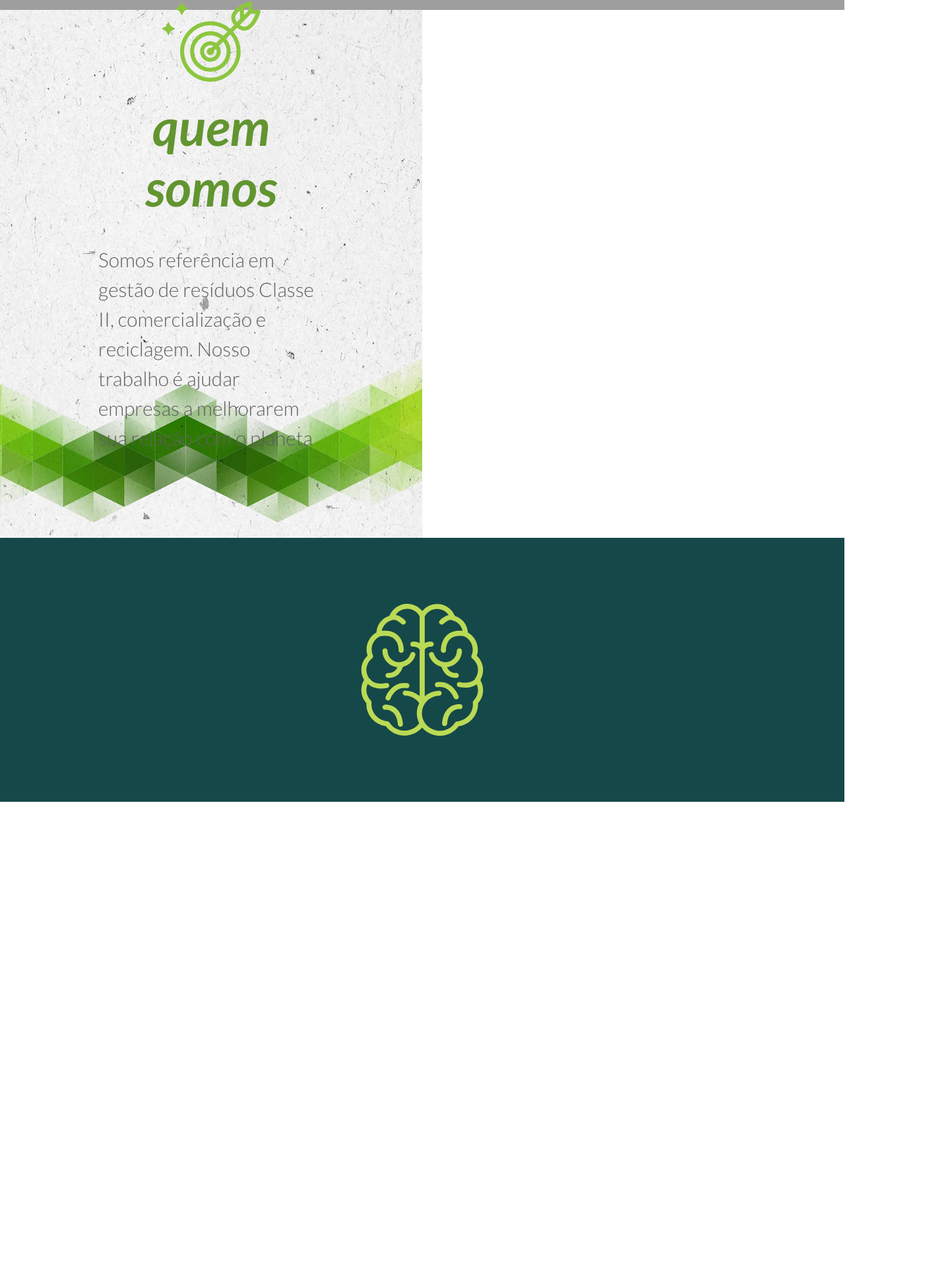
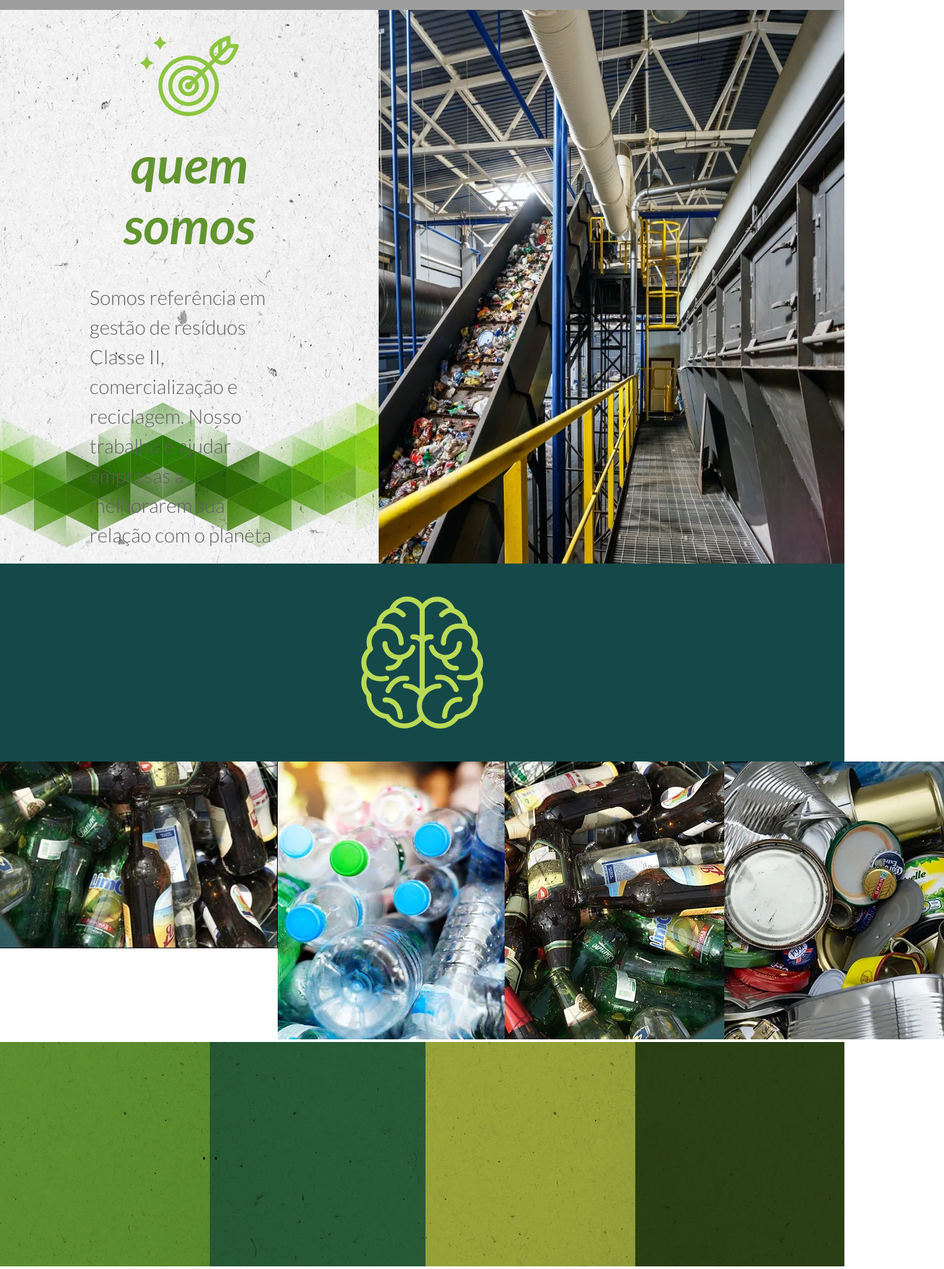
Before and after one commit to robertqsilva/senacecologico, a plain HTML site: page index.html in a window 1280 px wide. Shown: the part 1025-2948 px from the top of the page at 66% size, 1431 px wide, since content can reach past the window. Before the commit the page ends 2240 px from the top, so only its background shows below. Drawn offline with Linux system fonts and the light colour scheme; grey boxes are pictures that could not be loaded.

Commit message:
novas section incopletas

```diff
--- a/index.html
+++ b/index.html
@@ -57,8 +57,9 @@
           <div class="titulo-sec2">Somos referência em gestão de resíduos Classe II, comercialização e reciclagem. Nosso trabalho é ajudar empresas a melhorarem sua relação com o planeta</div>
           </div>
         </div>
-          <div class="lado2">
-          </div>
+        <div class="conteiner">
+          <img src="./src/img/foto-da-sala.webp" alt="foto-da-sala">
+         </div>
           </div>
         </section>
         <section>
@@ -77,6 +78,38 @@
           </svg>
            </div>
         </section>
+        <section>
+          <div class="grid-container">
+            <div class="grid-item">
+                <img src="./src/img/img-vidro.jpg" alt="Imagem 1">
+            </div>
+            <div class="grid-item">
+                <img src="./src/img/grid2.webp" alt="Imagem 2">
+            </div>
+            <div class="grid-item">
+                <img src="./src/img/grid3.webp" alt="Imagem 3">
+            </div>
+            <div class="grid-item">
+                <img src="./src/img/grid4.webp" alt="Imagem 4">
+            </div>
+          </div>
+        </section>
+
+        <div class="grid-color">
+          <div class="grid-c">
+              <img src="./src/img/grid1-1.webp" alt="Imagem 2">
+          </div>
+          <div class="grid-c">
+              <img src="./src/img/grid1-2.webp" alt="Imagem 3">
+          </div>
+          <div class="grid-c">
+              <img src="./src/img/grid1-3.webp" alt="Imagem 4">
+          </div>
+          <div class="grid-c">
+              <img src="./src/img/grid1-4.webp" alt="Imagem 4">
+          </div>
+        </div>
+      </section>
     <script src="./src/index.js"></script>
   </body>
 </html>
--- a/src/css/barra-navegacao.css
+++ b/src/css/barra-navegacao.css
@@ -3,6 +3,7 @@
 * {
   margin: 0;
   padding: 0;
+
 }
 
 
@@ -100,8 +101,8 @@ main {
   background-image: url(../img/quemsomos.webp);
   background-size: cover;
   background-position: center;
-  height: 100vh;
-  width: 50%;
+  height: auto;
+  width: 60%;
   display: flex;
   flex-direction: column;
   justify-content: flex-start;
@@ -123,7 +124,7 @@ main {
 }
 
 .svg{
-  margin-top: -25%;
+  margin-top: 0;
   width: 150px;
 }
 
@@ -142,14 +143,34 @@ main {
 
 .margin-grey{
   background-color: rgb(21, 72, 72);
-  height: 50%;
+  height: 300px;
   width: 100%;
-  position: absolute;
   display: flex;
   align-items: center;
   justify-content: center;
 }
 
+.conteiner img{
+  width: 100%;
+  display: block;
+  height: 100%;
+}
+
+.lado-lado{
+  display: flex;
+}
+
+.grid-container{
+  display: flex;
+}
+
+.grid-color{
+  display: flex;
+}
+
+.grid-c img{
+  width: 100%;
+}
 
 @media (max-width: 999px){
   body {
@@ -224,11 +245,11 @@ main {
   .titulo{
     font-size: 42px;
     text-align: center;
-    margin-top: -15%;
+    margin-top: 0;
   }
 
   .svg{
-    margin-top: -40%;
+    margin-top: 0;
     width: 130px;
   }
 
@@ -238,6 +259,24 @@ main {
 
   .margin-grey{
     height: 15%;
+  }
+
+  .conteiner img{
+    width: 100%;
+    display: none;
+  }
+
+  .grid-container{
+    display: none;
+  }
+  .grid-color{
+    flex-direction: column;
+  }
+  .grid-c{
+    height: 200px;
+  }
+  .grid-c img{
+    height: 100%;
   }
 }
 
```
Also changed, not shown: src/img/foto-da-sala.webp (added), src/img/grid1-1.webp (added), src/img/grid1-2.webp (added), src/img/grid1-3.webp (added), src/img/grid1-4.webp (added), src/img/grid1.webp (added), src/img/grid2.webp (added), src/img/grid3.webp (added), src/img/grid4.webp (added), src/img/img-vidro.jpg (added).
